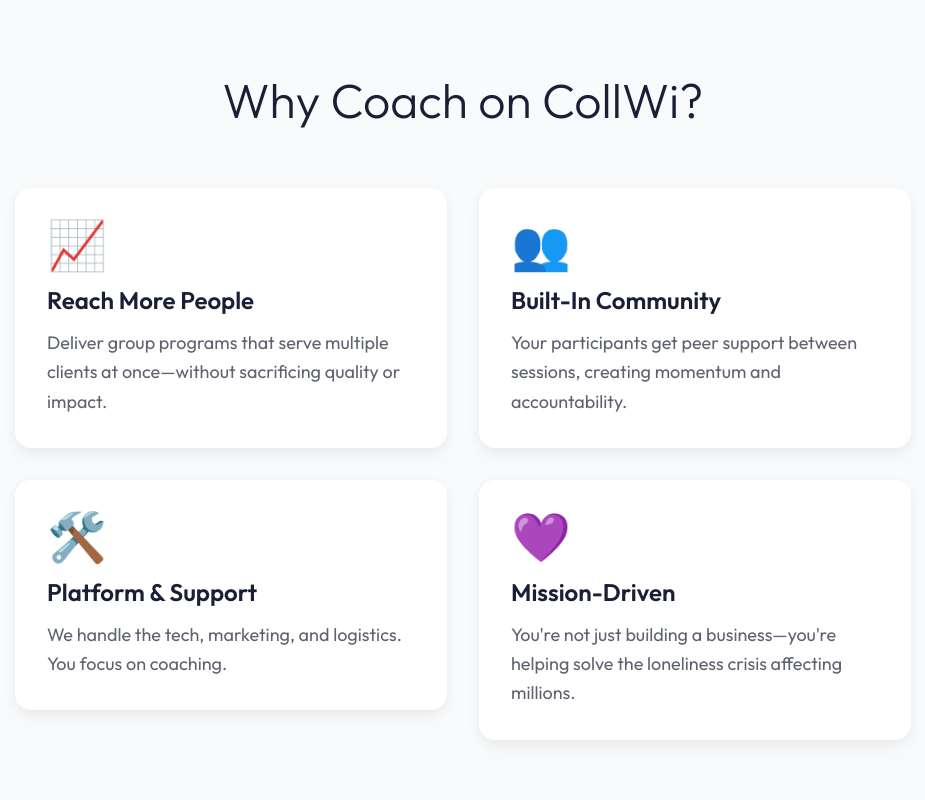
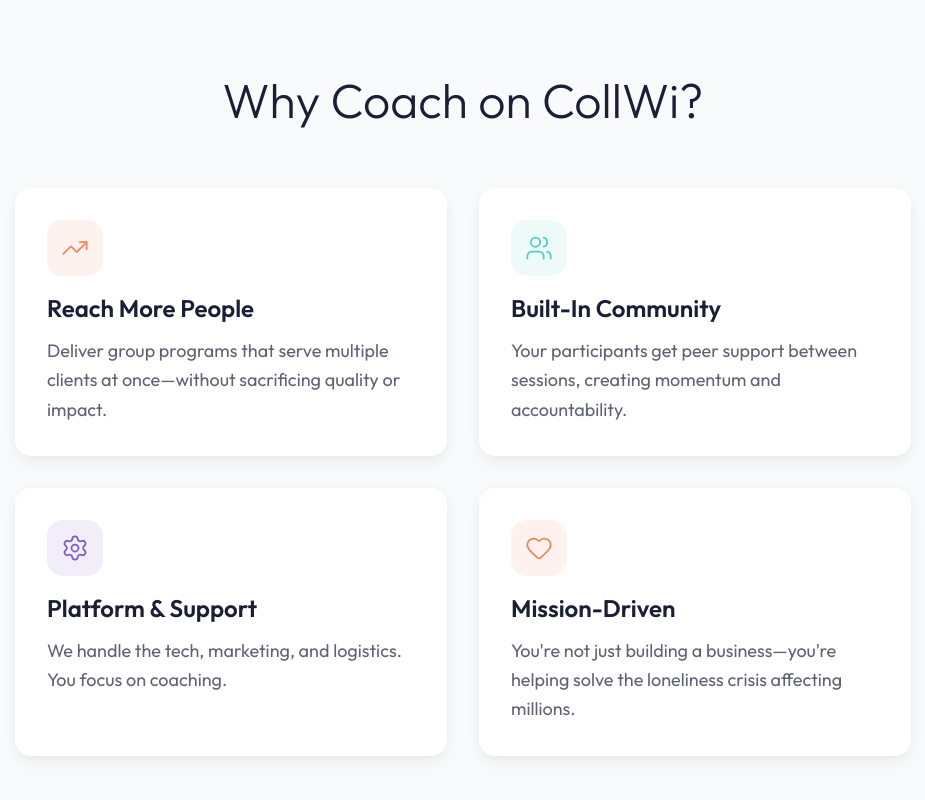
Before and after one commit to gaiaCollwi/collwi-coach, a Next.js app: page / in a window 1280 px wide. Shown: the part 1436-2236 px from the top of the page, without its empty margins (177-1102 px from the left). Built offline with nearby package versions, Linux system fonts and the light colour scheme.

Commit message:
Replace emoji with clean line icons, fix card equal heights

```diff
--- a/app/page.tsx
+++ b/app/page.tsx
@@ -1,6 +1,6 @@
 'use client'
 
-import { ArrowRight } from 'lucide-react'
+import { ArrowRight, TrendingUp, Users, Settings, Heart } from 'lucide-react'
 import { FadeIn, StaggerContainer, StaggerItem } from './components/AnimatedSection'
 
 export default function CoachesPage() {
@@ -80,34 +80,43 @@
           <StaggerContainer className="grid md:grid-cols-2 gap-8">
             {[
               {
-                icon: "📈",
+                icon: TrendingUp,
+                color: "bg-brand-coral/10 text-brand-coral",
                 title: "Reach More People",
                 desc: "Deliver group programs that serve multiple clients at once—without sacrificing quality or impact."
               },
               {
-                icon: "👥",
+                icon: Users,
+                color: "bg-brand-teal/10 text-brand-teal",
                 title: "Built-In Community",
                 desc: "Your participants get peer support between sessions, creating momentum and accountability."
               },
               {
-                icon: "🛠️",
+                icon: Settings,
+                color: "bg-brand-purple/10 text-brand-purple",
                 title: "Platform & Support",
                 desc: "We handle the tech, marketing, and logistics. You focus on coaching."
               },
               {
-                icon: "💜",
+                icon: Heart,
+                color: "bg-brand-coral/10 text-brand-coral",
                 title: "Mission-Driven",
                 desc: "You're not just building a business—you're helping solve the loneliness crisis affecting millions."
               }
-            ].map((benefit, i) => (
-              <StaggerItem key={i} index={i}>
-                <div className="bg-white rounded-2xl p-8 shadow-soft hover:shadow-soft-lg transition-all card-hover">
-                  <div className="text-5xl mb-4">{benefit.icon}</div>
-                  <h3 className="text-2xl font-semibold text-brand-navy mb-3">{benefit.title}</h3>
-                  <p className="text-lg text-brand-navy/70 leading-relaxed">{benefit.desc}</p>
-                </div>
-              </StaggerItem>
-            ))}
+            ].map((benefit, i) => {
+              const Icon = benefit.icon
+              return (
+                <StaggerItem key={i} index={i}>
+                  <div className="bg-white rounded-2xl p-8 shadow-soft hover:shadow-soft-lg transition-all card-hover h-full flex flex-col">
+                    <div className={`w-14 h-14 rounded-2xl ${benefit.color} flex items-center justify-center mb-4`}>
+                      <Icon size={28} strokeWidth={1.5} />
+                    </div>
+                    <h3 className="text-2xl font-semibold text-brand-navy mb-3">{benefit.title}</h3>
+                    <p className="text-lg text-brand-navy/70 leading-relaxed">{benefit.desc}</p>
+                  </div>
+                </StaggerItem>
+              )
+            })}
           </StaggerContainer>
         </div>
       </section>
```
